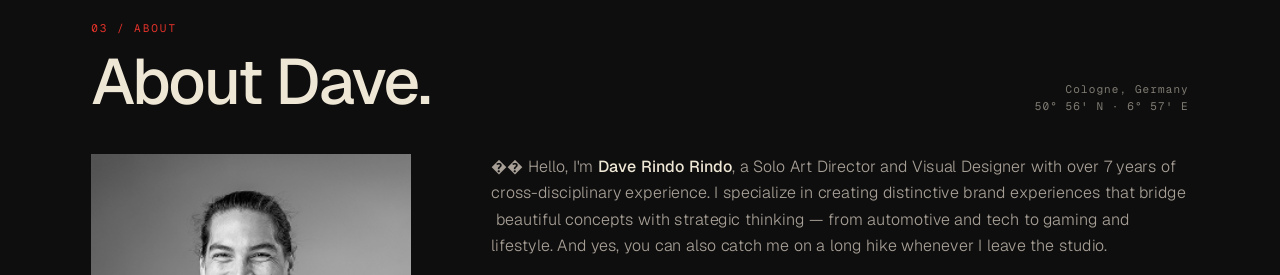
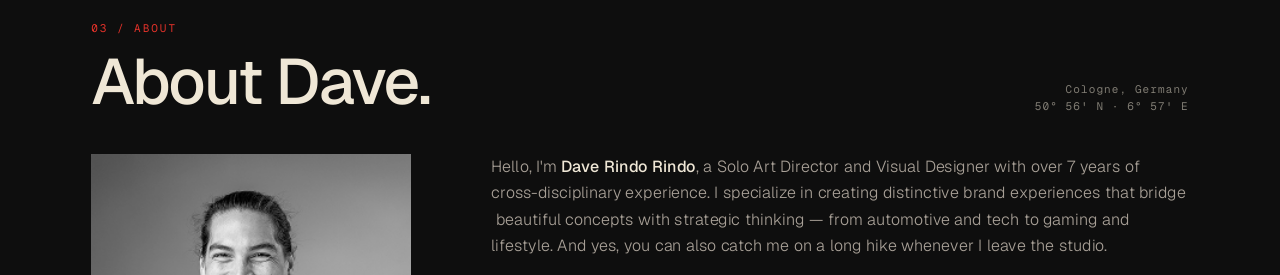
Before and after one commit to Dave04081990/rindorindodave, a plain HTML site: page index.html in a window 1280 px wide. Shown: the part 3341-3616 px from the top of the page. Drawn offline with nearby package versions, Linux system fonts and the light colour scheme.

Commit message:
Update index.html

```diff
--- a/index.html
+++ b/index.html
@@ -951,7 +951,7 @@
     <div class="about-img reveal"></div>
 
     <div class="about-content reveal">
-      <p class="fluid-target">👋 Hello, I'm <strong>Dave Rindo Rindo</strong>, a Solo Art Director and Visual Designer with over 7 years of cross-disciplinary experience. I specialize in creating distinctive brand experiences that bridge beautiful concepts with strategic thinking — from automotive and tech to gaming and lifestyle. And yes, you can also catch me on a long hike whenever I leave the studio.</p>
+      <p class="fluid-target">Hello, I'm <strong>Dave Rindo Rindo</strong>, a Solo Art Director and Visual Designer with over 7 years of cross-disciplinary experience. I specialize in creating distinctive brand experiences that bridge beautiful concepts with strategic thinking — from automotive and tech to gaming and lifestyle. And yes, you can also catch me on a long hike whenever I leave the studio.</p>
       <p class="fluid-target">What makes my approach unique is that all the art direction, 3D work, illustration and visual design you see is crafted by me personally. I work independently, taking projects from early sketches all the way through to final delivery — ensuring clients get my complete focus and dedication throughout the entire process. I don't believe in cookie-cutter solutions; every project is tailored to create unique experiences that reflect each client's vision.</p>
       <p class="fluid-target">My goal? To help clients not just build a brand, but create a presence that stands out, engages their audience and delivers real impact. I focus on one project at a time, collaborating directly with clients to turn ideas into clear, considered work that travels well across every touchpoint.</p>
 
```
